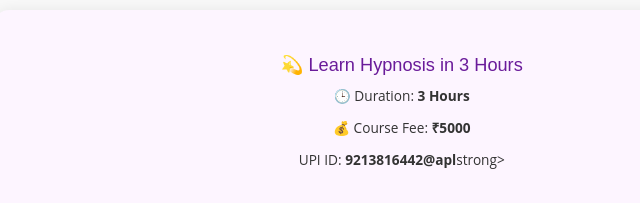
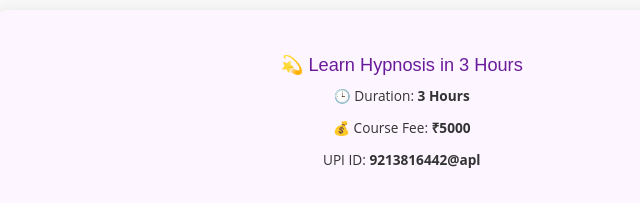
Before and after one commit to aksharmty/approveme, a plain HTML site: page hypnosis-for-love.html in a window 1280 px wide. Shown: the part 1016-1219 px from the top of the page, 92-732 px from the left. Drawn offline with nearby package versions, Linux system fonts and the light colour scheme; a script that the page names is missing.

Commit message:
Update price.html

```diff
--- a/price.html
+++ b/price.html
@@ -3,7 +3,7 @@
   <h3>💫 Learn Hypnosis in 3 Hours</h3>
   <p>🕒 Duration: <strong>3 Hours</strong></p>
   <p>💰 Course Fee: <strong>₹5000</strong></p>
-  <p>UPI ID: <strong>9213816442@apl</strong>strong></p>
+  <p>UPI ID: <strong>9213816442@apl</strong></p>
 </div>
 
 <p style="text-align:center;">After payment, send the screenshot on WhatsApp to confirm your seat.<br><br></p>
```
